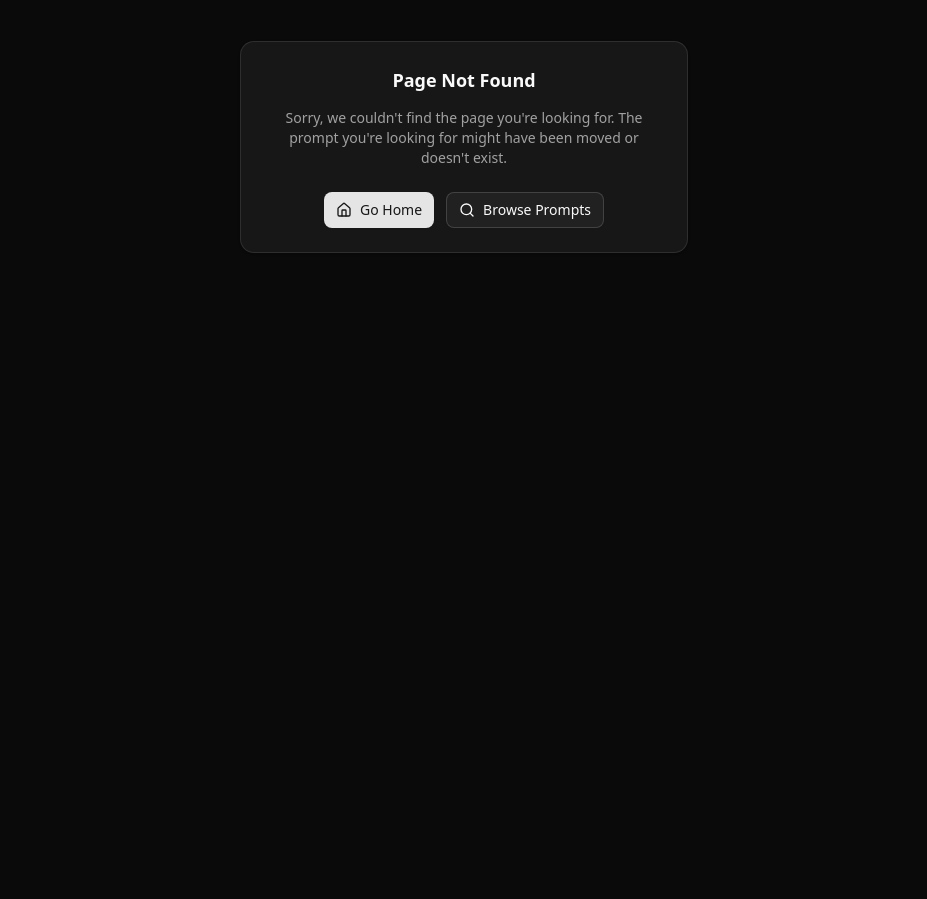
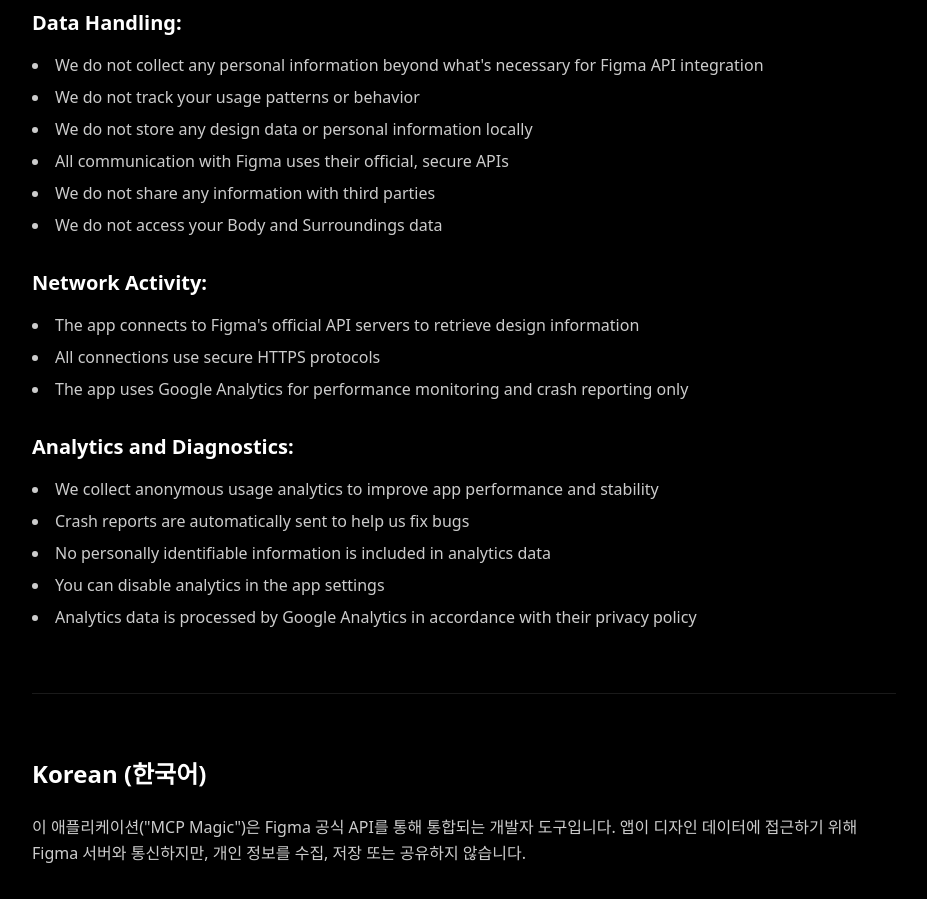
Before and after one commit to figmatutor/mcpmagic, a Next.js app: page /privacy in a window 1280 px wide. Before the commit this address had no page. Shown: the part 382-1281 px from the top of the page, without its empty margins (176-1103 px from the left). Before the commit the page ends 865 px from the top, so only its background shows below. Built offline with nearby package versions, Linux system fonts and the light colour scheme.

Commit message:
Added privacy policy page and more

```diff
--- /dev/null
+++ b/src/app/privacy/page.tsx
@@ -0,0 +1,188 @@
+import type { Metadata } from "next";
+
+export const metadata: Metadata = {
+  title: "Privacy Policy | Figma MCP Magic",
+  description:
+    "Privacy Policy for Figma MCP Magic - How we handle your data and privacy",
+};
+
+export default function PrivacyPage() {
+  return (
+    <div className="min-h-screen bg-black">
+      <div className="container mx-auto px-4 py-16 max-w-4xl">
+        <h1 className="text-4xl md:text-5xl font-bold text-white mb-12">
+          Privacy Policy
+        </h1>
+
+        {/* English Section */}
+        <section className="mb-16">
+          <h2 className="text-2xl font-semibold text-white mb-6">English</h2>
+
+          <div className="prose prose-invert max-w-none space-y-6">
+            <p className="text-white/80 leading-relaxed">
+              This application ("MCP Magic") is a developer tool that integrates
+              with Figma via official APIs. While the app communicates with
+              Figma's servers to access design data, it does not collect, store,
+              or share your personal information.
+            </p>
+
+            <div className="mt-8">
+              <h3 className="text-xl font-semibold text-white mb-4">
+                Data Handling:
+              </h3>
+              <ul className="space-y-2 text-white/80 list-disc list-inside">
+                <li>
+                  We do not collect any personal information beyond what's
+                  necessary for Figma API integration
+                </li>
+                <li>
+                  We do not track your usage patterns or behavior
+                </li>
+                <li>
+                  We do not store any design data or personal information
+                  locally
+                </li>
+                <li>
+                  All communication with Figma uses their official, secure APIs
+                </li>
+                <li>We do not share any information with third parties</li>
+                <li>
+                  We do not access your Body and Surroundings data
+                </li>
+              </ul>
+            </div>
+
+            <div className="mt-8">
+              <h3 className="text-xl font-semibold text-white mb-4">
+                Network Activity:
+              </h3>
+              <ul className="space-y-2 text-white/80 list-disc list-inside">
+                <li>
+                  The app connects to Figma's official API servers to retrieve
+                  design information
+                </li>
+                <li>All connections use secure HTTPS protocols</li>
+                <li>
+                  The app uses Google Analytics for performance monitoring and
+                  crash reporting only
+                </li>
+              </ul>
+            </div>
+
+            <div className="mt-8">
+              <h3 className="text-xl font-semibold text-white mb-4">
+                Analytics and Diagnostics:
+              </h3>
+              <ul className="space-y-2 text-white/80 list-disc list-inside">
+                <li>
+                  We collect anonymous usage analytics to improve app
+                  performance and stability
+                </li>
+                <li>
+                  Crash reports are automatically sent to help us fix bugs
+                </li>
+                <li>
+                  No personally identifiable information is included in
+                  analytics data
+                </li>
+                <li>You can disable analytics in the app settings</li>
+                <li>
+                  Analytics data is processed by Google Analytics in accordance
+                  with their privacy policy
+                </li>
+              </ul>
+            </div>
+          </div>
+        </section>
+
+        {/* Divider */}
+        <div className="w-full h-px bg-white/10 my-16"></div>
+
+        {/* Korean Section */}
+        <section className="mb-16">
+          <h2 className="text-2xl font-semibold text-white mb-6">
+            Korean (한국어)
+          </h2>
+
+          <div className="prose prose-invert max-w-none space-y-6">
+            <p className="text-white/80 leading-relaxed">
+              이 애플리케이션("MCP Magic")은 Figma 공식 API를 통해 통합되는
+              개발자 도구입니다. 앱이 디자인 데이터에 접근하기 위해 Figma
+              서버와 통신하지만, 개인 정보를 수집, 저장 또는 공유하지 않습니다.
+            </p>
+
+            <div className="mt-8">
+              <h3 className="text-xl font-semibold text-white mb-4">
+                데이터 처리:
+              </h3>
+              <ul className="space-y-2 text-white/80 list-disc list-inside">
+                <li>
+                  Figma API 통합에 필요한 정보 이외의 개인 정보는 수집하지
+                  않습니다
+                </li>
+                <li>
+                  사용자의 사용 패턴이나 행동을 추적하지 않습니다
+                </li>
+                <li>
+                  디자인 데이터나 개인 정보를 로컬에 저장하지 않습니다
+                </li>
+                <li>
+                  모든 Figma 통신은 공식적이고 안전한 API를 사용합니다
+                </li>
+                <li>제3자와 어떠한 정보도 공유하지 않습니다</li>
+                <li>Body 및 Surroundings 데이터에 접근하지 않습니다</li>
+              </ul>
+            </div>
+
+            <div className="mt-8">
+              <h3 className="text-xl font-semibold text-white mb-4">
+                네트워크 활동:
+              </h3>
+              <ul className="space-y-2 text-white/80 list-disc list-inside">
+                <li>
+                  앱은 디자인 정보를 가져오기 위해 Figma 공식 API 서버에
+                  연결됩니다
+                </li>
+                <li>모든 연결은 안전한 HTTPS 프로토콜을 사용합니다</li>
+                <li>
+                  앱은 성능 모니터링과 크래시 리포팅을 위해서만 Google
+                  Analytics를 사용합니다
+                </li>
+              </ul>
+            </div>
+
+            <div className="mt-8">
+              <h3 className="text-xl font-semibold text-white mb-4">
+                분석 및 진단:
+              </h3>
+              <ul className="space-y-2 text-white/80 list-disc list-inside">
+                <li>
+                  앱 성능과 안정성 향상을 위해 익명의 사용 분석 데이터를
+                  수집합니다
+                </li>
+                <li>
+                  버그 수정을 위해 크래시 리포트가 자동으로 전송됩니다
+                </li>
+                <li>
+                  분석 데이터에는 개인 식별 정보가 포함되지 않습니다
+                </li>
+                <li>앱 설정에서 분석 기능을 비활성화할 수 있습니다</li>
+                <li>
+                  분석 데이터는 Google Analytics 개인정보처리방침에 따라
+                  처리됩니다
+                </li>
+              </ul>
+            </div>
+          </div>
+        </section>
+
+        {/* Last Updated */}
+        <div className="mt-16 pt-8 border-t border-white/10">
+          <p className="text-sm text-white/60 text-center">
+            Last updated: August 29th 2025
+          </p>
+        </div>
+      </div>
+    </div>
+  );
+}
--- a/src/app/prompts/[slug]/page.tsx
+++ b/src/app/prompts/[slug]/page.tsx
@@ -554,7 +554,7 @@
                 data-oid="t_p7qd-"
               >
                 <a
-                  href={`https://github.com/dusskapark/figma-mcp-prompts/edit/main/content/prompts/${slug}.mdx`}
+                  href={`https://github.com/figmatutor/mcpmagic/edit/main/content/prompts/${slug}.mdx`}
                   target="_blank"
                   rel="noopener noreferrer"
                   data-oid="m1qmnoy"
--- a/src/components/contributors.tsx
+++ b/src/components/contributors.tsx
@@ -36,7 +36,7 @@
     const fetchContributors = async () => {
       try {
         const response = await fetch(
-          "https://api.github.com/repos/dusskapark/figma-mcp-prompts/contributors",
+          "https://api.github.com/repos/figmatutor/mcpmagic/contributors",
           {
             headers: {
               Accept: "application/vnd.github.v3+json",
@@ -236,7 +236,7 @@
 
         <div className="text-center mt-8">
           <a
-            href="https://github.com/dusskapark/figma-mcp-prompts/graphs/contributors"
+            href="https://github.com/figmatutor/mcpmagic/graphs/contributors"
             target="_blank"
             rel="noopener noreferrer"
             className="inline-flex items-center gap-2 text-sm text-white/60 hover:text-[rgb(58,94,251)] transition-colors"
--- a/src/components/footer.tsx
+++ b/src/components/footer.tsx
@@ -1,4 +1,5 @@
 import Image from "next/image";
+import Link from "next/link";
 import { ExternalLink } from "lucide-react";
 
 export default function Footer() {
@@ -20,7 +21,7 @@
                 <span className="font-medium">Jude</span>
                 <ExternalLink className="h-3 w-3" />
               </a>
-              <span className="text-white/60">&</span>
+              <span className="text-white/60">&amp;</span>
               <a
                 href="https://www.instagram.com/figma_tutor/"
                 target="_blank"
@@ -68,8 +69,13 @@
           {/* Bottom text */}
           <div className="text-xs text-white/60 text-center">
             <p>
-              © 2025 Figma MCP Magic. Open source project for the design
-              community.
+              © 2025 High Stand. All rights reserved. ·{" "}
+              <Link
+                href="/privacy"
+                className="text-white/60 hover:text-[rgb(58,94,251)] transition-colors underline-offset-2 hover:underline"
+              >
+                Privacy Policy
+              </Link>
             </p>
           </div>
         </div>
--- a/src/components/header.tsx
+++ b/src/components/header.tsx
@@ -94,7 +94,7 @@
             className="hidden sm:inline-flex"
           >
             <a
-              href="https://github.com/dusskapark/figma-mcp-prompts"
+              href="https://github.com/figmatutor/mcpmagic"
               target="_blank"
               rel="noopener noreferrer"
             >
@@ -107,7 +107,7 @@
                  size="sm"
                  onClick={() =>
                    window.open(
-                     "https://github.com/dusskapark/figma-mcp-prompts/blob/main/CONTRIBUTING.md",
+                     "https://github.com/figmatutor/mcpmagic/issues/new",
                      "_blank",
                      "noopener,noreferrer",
                    )
```
Also changed, not shown: 2 other files (tests, documents, lock files or other folders).
